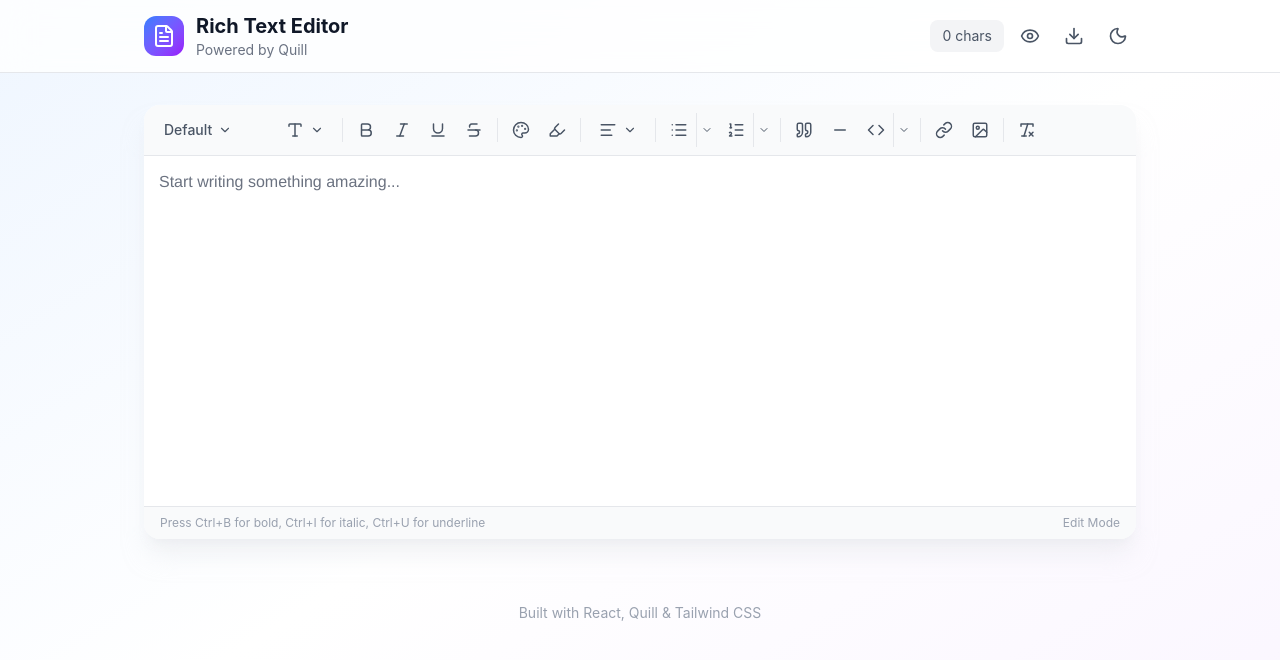
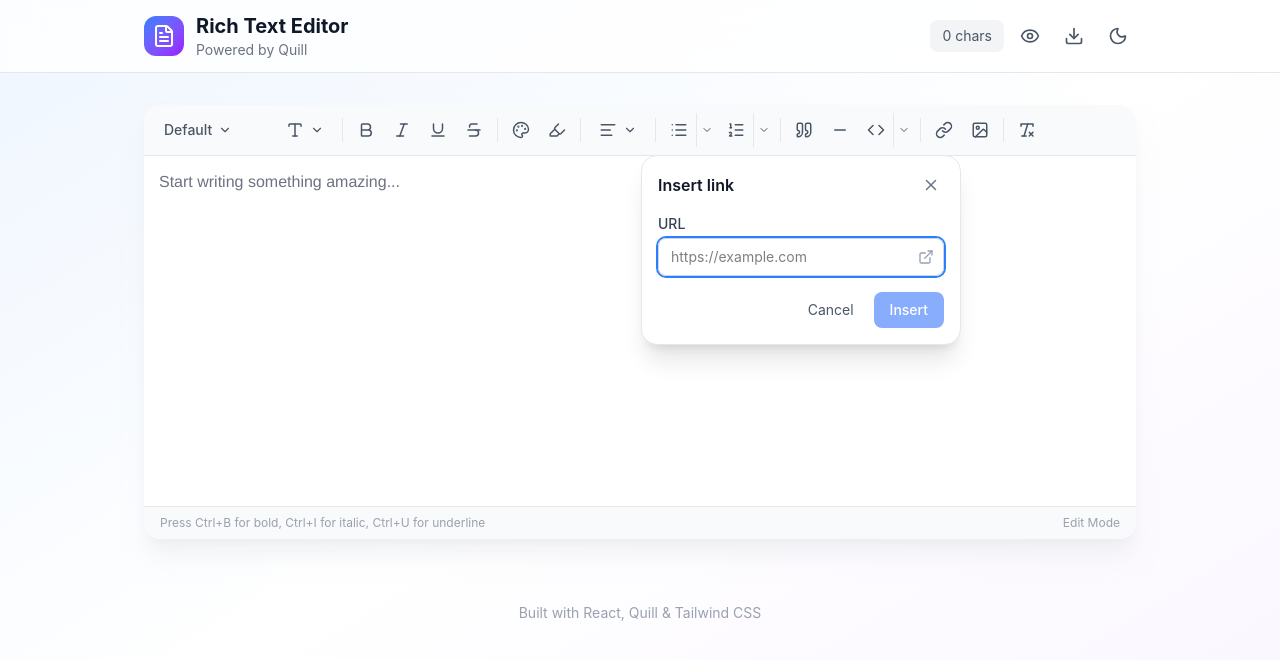
Before and after one commit to rostyslav-horytskyi/react-quill, a React (Vite) app: page / in a window 1280 px wide. Both pictures are taken after a click on the button 944 px from the left and 130 px from the top of the page. Shown: the top 660 px of the page. Built offline with nearby package versions, Linux system fonts and the light colour scheme.

Commit message:
feat: implement link dialog

```diff
--- a/src/components/Toolbar/Toolbar.tsx
+++ b/src/components/Toolbar/Toolbar.tsx
@@ -2,16 +2,11 @@ import HeadingDropdown from './components/HeadingDropdown/HeadingDropdown';
 import FontDropdown from './components/FontDropdown/FontDropdown';
 import AlignmentDropdown from './components/AlignmentDropdown/AlignmentDropdown';
 import ToolbarDivider from './components/ToolbarDivider/ToolbarDivider';
-import {
-  FormatButtons,
-  BlockButtons,
-  InsertButtons,
-  ColorButtons,
-  ClearFormatButton,
-} from './components/buttons';
+import { FormatButtons, BlockButtons, ColorButtons, ClearFormatButton } from './components/buttons';
 import UnorderedListDropdown from './components/UnorderedListDropdown';
 import OrderedListDropdown from './components/OrderedListDropdown';
 import ImageButton from './components/ImageButton/ImageButton.tsx';
+import LinkButton from './components/LinkButton';
 import CodeBlockDropdown from './components/CodeBlockDropdown';
 
 export default function Toolbar() {
@@ -35,7 +30,7 @@ export default function Toolbar() {
       <BlockButtons />
       <CodeBlockDropdown />
       <ToolbarDivider />
-      <InsertButtons />
+      <LinkButton />
       <ImageButton />
       <ToolbarDivider />
       <ClearFormatButton />
--- /dev/null
+++ b/src/components/Toolbar/components/LinkButton/LinkButton.tsx
@@ -0,0 +1,83 @@
+import { Link } from 'lucide-react';
+import { useState, useCallback } from 'react';
+import { useQuill } from '../../../../context';
+import LinkDialog from '../LinkDialog';
+import ToolbarButton from '../ToolbarButton/ToolbarButton';
+
+const ICON_SIZE = 18;
+
+function LinkButton() {
+  const [isDialogOpen, setIsDialogOpen] = useState(false);
+  const { quill, formats, refreshFormats } = useQuill();
+
+  const handleOpenDialog = useCallback(() => {
+    setIsDialogOpen(true);
+  }, []);
+
+  const handleCloseDialog = useCallback(() => {
+    setIsDialogOpen(false);
+  }, []);
+
+  const handleInsertLink = useCallback(
+    (url: string) => {
+      if (!quill) return;
+
+      const selection = quill.getSelection();
+      if (selection) {
+        if (selection.length > 0) {
+          // Text is selected - format it as a link
+          quill.format('link', url);
+        } else {
+          // No selection - insert the URL as link text
+          quill.insertText(selection.index, url, 'link', url);
+          quill.setSelection(selection.index + url.length, 0);
+        }
+      }
+      refreshFormats();
+    },
+    [quill, refreshFormats]
+  );
+
+  const handleRemoveLink = useCallback(() => {
+    if (!quill) return;
+    quill.format('link', false);
+    refreshFormats();
+  }, [quill, refreshFormats]);
+
+  // Get selected text for preview
+  const getSelectedText = (): string => {
+    if (!quill) return '';
+    const selection = quill.getSelection();
+    if (selection && selection.length > 0) {
+      return quill.getText(selection.index, selection.length);
+    }
+    return '';
+  };
+
+  // Get current link URL if cursor is in a link
+  const currentUrl = typeof formats.link === 'string' ? formats.link : '';
+
+  return (
+    <div className="relative">
+      <ToolbarButton
+        icon={<Link size={ICON_SIZE} />}
+        title="Insert link"
+        onClick={handleOpenDialog}
+        isActive={!!formats.link}
+      />
+      {isDialogOpen && (
+        <div className="absolute right-0 top-full z-50 mt-2">
+          <LinkDialog
+            onClose={handleCloseDialog}
+            onInsert={handleInsertLink}
+            onRemove={handleRemoveLink}
+            currentUrl={currentUrl}
+            selectedText={getSelectedText()}
+          />
+        </div>
+      )}
+    </div>
+  );
+}
+
+export default LinkButton;
--- /dev/null
+++ b/src/components/Toolbar/components/LinkButton/index.ts
@@ -0,0 +1 @@
+export { default } from './LinkButton';
--- /dev/null
+++ b/src/components/Toolbar/components/LinkDialog/LinkDialog.tsx
@@ -0,0 +1,199 @@
+import { useState, useEffect, useId, useCallback } from 'react';
+import { X, ExternalLink, Trash2 } from 'lucide-react';
+import OutsideClickHandler from 'react-outside-click-handler';
+
+interface LinkDialogProps {
+  onClose: () => void;
+  onInsert: (url: string) => void;
+  onRemove: () => void;
+  currentUrl?: string;
+  selectedText?: string;
+}
+
+function isValidUrl(string: string): boolean {
+  // Allow relative URLs starting with / or #
+  if (string.startsWith('/') || string.startsWith('#')) {
+    return true;
+  }
+  try {
+    const url = new URL(string);
+    return url.protocol === 'http:' || url.protocol === 'https:' || url.protocol === 'mailto:';
+  } catch {
+    // Try adding https:// prefix
+    try {
+      new URL(`https://${string}`);
+      return true;
+    } catch {
+      return false;
+    }
+  }
+}
+
+function normalizeUrl(url: string): string {
+  // Don't modify relative URLs, anchors, or mailto
+  if (url.startsWith('/') || url.startsWith('#') || url.startsWith('mailto:')) {
+    return url;
+  }
+  // Add https:// if no protocol
+  if (!url.match(/^https?:\/\//)) {
+    return `https://${url}`;
+  }
+  return url;
+}
+
+function LinkDialog({
+  onClose,
+  onInsert,
+  onRemove,
+  currentUrl = '',
+  selectedText = '',
+}: LinkDialogProps) {
+  const titleId = useId();
+  const [url, setUrl] = useState(currentUrl);
+  const [error, setError] = useState('');
+
+  // Handle escape key
+  useEffect(() => {
+    const handleKeyDown = (event: KeyboardEvent) => {
+      if (event.key === 'Escape') {
+        onClose();
+      }
+    };
+
+    window.addEventListener('keydown', handleKeyDown);
+    return () => window.removeEventListener('keydown', handleKeyDown);
+  }, [onClose]);
+
+  const handleSubmit = useCallback(
+    (e: React.FormEvent) => {
+      e.preventDefault();
+
+      const trimmedUrl = url.trim();
+      if (!trimmedUrl) {
+        setError('Please enter a URL');
+        return;
+      }
+
+      if (!isValidUrl(trimmedUrl)) {
+        setError('Please enter a valid URL');
+        return;
+      }
+
+      onInsert(normalizeUrl(trimmedUrl));
+      onClose();
+    },
+    [url, onInsert, onClose]
+  );
+
+  const handleRemove = useCallback(() => {
+    onRemove();
+    onClose();
+  }, [onRemove, onClose]);
+
+  const isEditing = !!currentUrl;
+
+  return (
+    <OutsideClickHandler onOutsideClick={onClose}>
+      <div
+        role="dialog"
+        aria-modal="true"
+        aria-labelledby={titleId}
+        className="w-[320px] rounded-2xl border border-gray-200 bg-white p-4 shadow-xl dark:border-gray-700 dark:bg-gray-900"
+      >
+        {/* Header */}
+        <div className="flex items-center justify-between">
+          <h2 id={titleId} className="text-base font-semibold text-gray-900 dark:text-gray-100">
+            {isEditing ? 'Edit link' : 'Insert link'}
+          </h2>
+          <button
+            type="button"
+            onClick={onClose}
+            className="rounded-lg p-1 text-gray-500 transition-colors hover:bg-gray-100 hover:text-gray-700 dark:text-gray-400 dark:hover:bg-gray-800 dark:hover:text-gray-200"
+            aria-label="Close link dialog"
+          >
+            <X size={18} />
+          </button>
+        </div>
+
+        {/* Selected text preview */}
+        {selectedText && (
+          <div className="mt-3 rounded-lg bg-gray-50 px-3 py-2 dark:bg-gray-800">
+            <span className="text-xs text-gray-500 dark:text-gray-400">Selected text:</span>
+            <p className="mt-0.5 truncate text-sm text-gray-700 dark:text-gray-300">
+              {selectedText}
+            </p>
+          </div>
+        )}
+
+        {/* Form */}
+        <form onSubmit={handleSubmit} className="mt-4">
+          <div>
+            <label
+              htmlFor="link-url"
+              className="block text-sm font-medium text-gray-700 dark:text-gray-300"
+            >
+              URL
+            </label>
+            <div className="relative mt-1">
+              <input
+                id="link-url"
+                type="text"
+                value={url}
+                onChange={e => {
+                  setUrl(e.target.value);
+                  setError('');
+                }}
+                placeholder="https://example.com"
+                className={`w-full rounded-lg border px-3 py-2 pr-8 text-sm transition-colors focus:outline-none focus:ring-2 focus:ring-blue-500 dark:bg-gray-800 dark:text-gray-100 ${
+                  error
+                    ? 'border-red-300 dark:border-red-600'
+                    : 'border-gray-300 dark:border-gray-600'
+                }`}
+                autoFocus
+              />
+              <ExternalLink
+                size={16}
+                className="absolute right-2.5 top-1/2 -translate-y-1/2 text-gray-400"
+              />
+            </div>
+            {error && <p className="mt-1 text-xs text-red-500">{error}</p>}
+          </div>
+
+          {/* Actions */}
+          <div className="mt-4 flex items-center justify-between">
+            {isEditing ? (
+              <button
+                type="button"
+                onClick={handleRemove}
+                className="flex items-center gap-1.5 rounded-lg px-3 py-2 text-sm text-red-600 transition-colors hover:bg-red-50 dark:text-red-400 dark:hover:bg-red-900/20"
+              >
+                <Trash2 size={16} />
+                Remove link
+              </button>
+            ) : (
+              <div />
+            )}
+            <div className="flex gap-2">
+              <button
+                type="button"
+                onClick={onClose}
+                className="rounded-lg px-3 py-2 text-sm text-gray-600 transition-colors hover:bg-gray-100 dark:text-gray-400 dark:hover:bg-gray-800"
+              >
+                Cancel
+              </button>
+              <button
+                type="submit"
+                disabled={!url.trim()}
+                className="rounded-lg bg-blue-600 px-4 py-2 text-sm font-medium text-white transition-colors hover:bg-blue-700 disabled:cursor-not-allowed disabled:opacity-50"
+              >
+                {isEditing ? 'Update' : 'Insert'}
+              </button>
+            </div>
+          </div>
+        </form>
+      </div>
+    </OutsideClickHandler>
+  );
+}
+
+export default LinkDialog;
--- /dev/null
+++ b/src/components/Toolbar/components/LinkDialog/index.ts
@@ -0,0 +1 @@
+export { default } from './LinkDialog';
--- a/src/components/Toolbar/components/buttons/InsertButtons.tsx
+++ /dev/null
@@ -1,33 +0,0 @@
-import { useCallback } from 'react';
-import { Link } from 'lucide-react';
-import { useQuill } from '../../../../context';
-import ToolbarButton from '../ToolbarButton/ToolbarButton';
-
-const ICON_SIZE = 18;
-
-export default function InsertButtons() {
-  const { quill, formats, refreshFormats } = useQuill();
-
-  const insertLink = useCallback(() => {
-    if (!quill) return;
-    const range = quill.getSelection();
-    if (range) {
-      const url = prompt('Enter URL:');
-      if (url) {
-        quill.format('link', url);
-        refreshFormats();
-      }
-    }
-  }, [quill, refreshFormats]);
-
-  return (
-    <div className="flex items-center gap-0.5">
-      <ToolbarButton
-        icon={<Link size={ICON_SIZE} />}
-        title="Insert link"
-        onClick={insertLink}
-        isActive={!!formats.link}
-      />
-    </div>
-  );
-}
```
